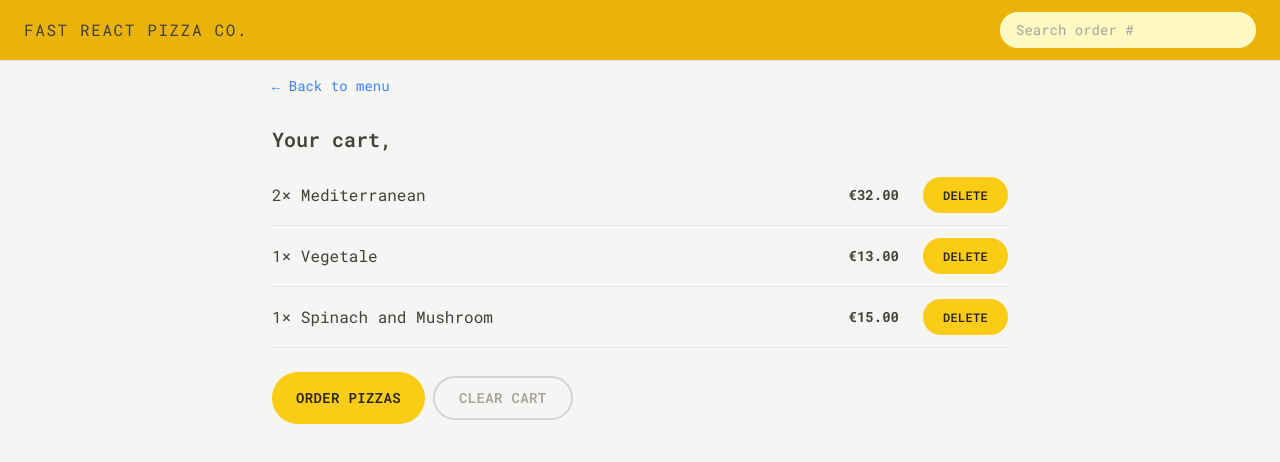
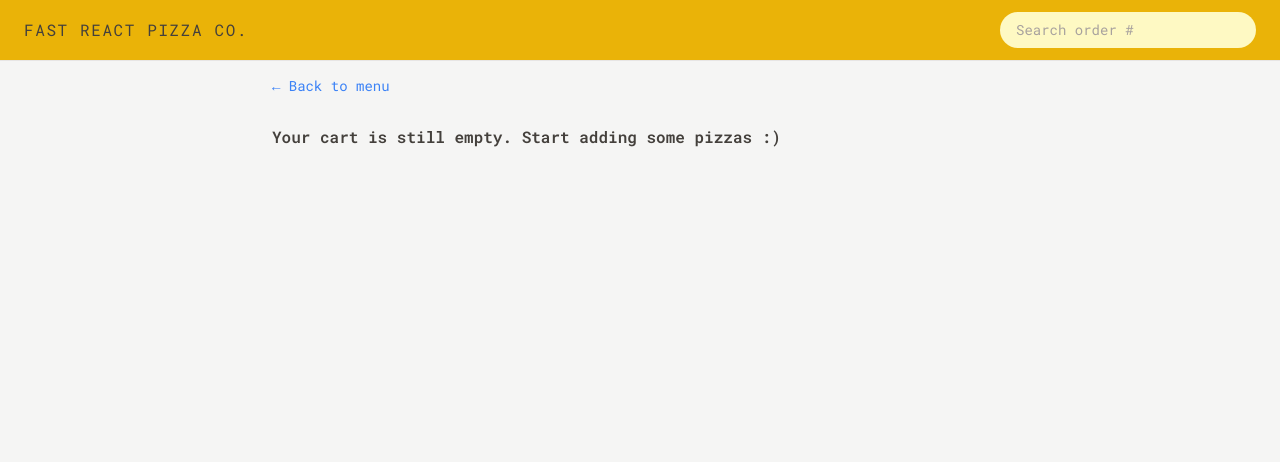
Before and after one commit to ernanni/fast-react-pizza, a React (Vite) app: page /cart in a window 1280 px wide. Shown: the top 462 px of the page. Built offline with nearby package versions, Linux system fonts and the light colour scheme.

Commit message:
updating pizzas quantities with redux

```diff
--- a/src/features/cart/Cart.jsx
+++ b/src/features/cart/Cart.jsx
@@ -1,35 +1,16 @@
-import { Link } from "react-router-dom";
 import { Button, LinkButton } from "../../ui";
 import CartItem from "./CartItem";
-import { useSelector } from "react-redux";
-
-const fakeCart = [
-  {
-    pizzaId: 12,
-    name: "Mediterranean",
-    quantity: 2,
-    unitPrice: 16,
-    totalPrice: 32,
-  },
-  {
-    pizzaId: 6,
-    name: "Vegetale",
-    quantity: 1,
-    unitPrice: 13,
-    totalPrice: 13,
-  },
-  {
-    pizzaId: 11,
-    name: "Spinach and Mushroom",
-    quantity: 1,
-    unitPrice: 15,
-    totalPrice: 15,
-  },
-];
+import { useDispatch, useSelector } from "react-redux";
+import { clearCart, getCart } from "./cartSlice";
+import { getUsername } from "../user/userSlice";
+import EmptyCart from "./EmptyCart";
 
 function Cart() {
-  const username = useSelector((state) => state.user.username);
-  const cart = fakeCart;
+  const dispatch = useDispatch();
+  const username = useSelector(getUsername);
+  const cart = useSelector(getCart);
+
+  if (!cart.length) return <EmptyCart />;
 
   return (
     <div className="px-4 py-3">
@@ -39,7 +20,7 @@
 
       <ul className="mt-3 divide-y divide-stone-200 border-b">
         {cart.map((item) => (
-          <CartItem item={item} key={item.key} />
+          <CartItem item={item} key={item.pizzaId} />
         ))}
       </ul>
 
@@ -47,7 +28,9 @@
         <Button type="primary" to="/order/new">
           Order pizzas
         </Button>
-        <Button type="secondary">Clear cart</Button>
+        <Button type="secondary" onClick={() => dispatch(clearCart())}>
+          Clear cart
+        </Button>
       </div>
     </div>
   );
--- a/src/features/cart/CartItem.jsx
+++ b/src/features/cart/CartItem.jsx
@@ -1,5 +1,7 @@
 import { Button } from "../../ui";
 import { formatCurrency } from "../../utils/helpers";
+import DeleteItem from "./DeleteItem";
+import UpdateItemQuantity from "./UpdateItemQuantity";
 
 function CartItem({ item }) {
   const { pizzaId, name, quantity, totalPrice } = item;
@@ -11,7 +13,8 @@
       </p>
       <div className="flex items-center justify-between sm:gap-6">
         <p className="text-sm font-bold">{formatCurrency(totalPrice)}</p>
-        <Button type="small">Delete</Button>
+        <UpdateItemQuantity pizzaId={pizzaId} currentQuantity={quantity} />
+        <DeleteItem pizzaId={pizzaId} />
       </div>
     </li>
   );
--- /dev/null
+++ b/src/features/cart/DeleteItem.jsx
@@ -0,0 +1,15 @@
+import { useDispatch } from "react-redux";
+import { Button } from "../../ui";
+import { deleteItem } from "./cartSlice";
+
+function DeleteItem({ pizzaId }) {
+  const dispatch = useDispatch();
+
+  return (
+    <Button onClick={() => dispatch(deleteItem(pizzaId))} type="small">
+      Delete
+    </Button>
+  );
+}
+
+export default DeleteItem;
--- a/src/features/cart/EmptyCart.jsx
+++ b/src/features/cart/EmptyCart.jsx
@@ -1,11 +1,11 @@
-import { Link } from 'react-router-dom';
+import { LinkButton } from "../../ui";
 
 function EmptyCart() {
   return (
-    <div>
-      <Link to="/menu">&larr; Back to menu</Link>
+    <div className="px-4 py-3">
+      <LinkButton to="/menu">&larr; Back to menu</LinkButton>
 
-      <p>{`Your cart is still empty. Start adding some pizzas :)`}</p>
+      <p className="mt-7 font-semibold">{`Your cart is still empty. Start adding some pizzas :)`}</p>
     </div>
   );
 }
--- /dev/null
+++ b/src/features/cart/UpdateItemQuantity.jsx
@@ -0,0 +1,27 @@
+import { useDispatch } from "react-redux";
+import { Button } from "../../ui";
+import { decreaseItemQuantity, increaseItemQuantity } from "./cartSlice";
+
+function UpdateItemQuantity({ pizzaId, currentQuantity }) {
+  const dispatch = useDispatch();
+
+  return (
+    <div className=" flex items-center gap-1 md:gap-3">
+      <Button
+        type="round"
+        onClick={() => dispatch(decreaseItemQuantity(pizzaId))}
+      >
+        -
+      </Button>
+      <span className="text-sm font-medium">{currentQuantity}</span>
+      <Button
+        type="round"
+        onClick={() => dispatch(increaseItemQuantity(pizzaId))}
+      >
+        +
+      </Button>
+    </div>
+  );
+}
+
+export default UpdateItemQuantity;
--- a/src/features/cart/cartSlice.js
+++ b/src/features/cart/cartSlice.js
@@ -27,6 +27,8 @@
       const item = state.cart.find((item) => item.pizzaId === action.payload);
       item.quantity--;
       item.totalPrice = item.quantity * item.unitPrice;
+
+      if (item.quantity === 0) cartSlice.caseReducers.deleteItem(state, action);
     },
     clearCart(state) {
       state.cart = [];
@@ -44,8 +46,13 @@
 
 export default cartSlice.reducer;
 
+export const getCart = (state) => state.cart.cart;
+
 export const getTotalCartQuantity = (state) =>
   state.cart.cart.reduce((sum, item) => sum + item.quantity, 0);
 
 export const getTotalCartPrice = (state) =>
   state.cart.cart.reduce((sum, item) => sum + item.totalPrice, 0);
+
+export const getCurrentQuantityById = (id) => (state) =>
+  state.cart.cart.find((item) => item.pizzaId === id)?.quantity ?? 0;
--- a/src/features/cart/index.js
+++ b/src/features/cart/index.js
@@ -1,6 +1,7 @@
-import Cart from './Cart';
-import CartItem from './CartItem';
-import CartOverview from './CartOverview';
-import EmptyCart from './EmptyCart';
+import Cart from "./Cart";
+import CartItem from "./CartItem";
+import CartOverview from "./CartOverview";
+import EmptyCart from "./EmptyCart";
+import UpdateItemQuantity from "./UpdateItemQuantity";
 
-export { Cart, CartItem, CartOverview, EmptyCart };
+export { Cart, CartItem, CartOverview, EmptyCart, UpdateItemQuantity };
--- a/src/features/menu/MenuItem.jsx
+++ b/src/features/menu/MenuItem.jsx
@@ -1,13 +1,18 @@
-import { useDispatch } from "react-redux";
+import { useDispatch, useSelector } from "react-redux";
 
-import { addItem } from "../cart/cartSlice";
+import { addItem, getCurrentQuantityById } from "../cart/cartSlice";
 
 import { Button } from "../../ui";
 import { formatCurrency } from "../../utils/helpers";
+import DeleteItem from "../cart/DeleteItem";
+import { UpdateItemQuantity } from "../cart";
 
 function MenuItem({ pizza }) {
+  const { id, name, unitPrice, ingredients, soldOut, imageUrl } = pizza;
+
   const dispatch = useDispatch();
-  const { id, name, unitPrice, ingredients, soldOut, imageUrl } = pizza;
+  const currentQuantity = useSelector(getCurrentQuantityById(id));
+  const isInCart = currentQuantity > 0;
 
   function handleAddToCart() {
     const newItem = {
@@ -40,7 +45,16 @@
               Sold out
             </p>
           )}
-          {!soldOut && (
+          {isInCart && (
+            <div className="flex items-center gap-3 sm:gap-8">
+              <UpdateItemQuantity
+                pizzaId={id}
+                currentQuantity={currentQuantity}
+              />
+              <DeleteItem pizzaId={id} />
+            </div>
+          )}
+          {!soldOut && !isInCart && (
             <Button onClick={handleAddToCart} type="small">
               Add to cart
             </Button>
--- a/src/features/user/userSlice.js
+++ b/src/features/user/userSlice.js
@@ -40,4 +40,6 @@
 
 export const { updateName } = userSlice.actions;
 
+export const getUsername = (state) => state.user.username;
+
 export default userSlice.reducer;
--- a/src/ui/Button.jsx
+++ b/src/ui/Button.jsx
@@ -6,6 +6,7 @@
   const styles = {
     primary: base + " px-4 py-3 md:px-6 md:py-4",
     small: base + " px-4 py-2 md:px-5 md:py-2.5 text-xs",
+    round: base + " px-2.5 py-1 md:px-3.5 md:py-2 text-sm",
     secondary:
       "inline-block text-sm rounded-full border-2 border-stone-300 font-semibold uppercase tracking-wide text-stone-400 transition-colors duration-300 hover:text-stone-800 hover:bg-stone-300 focus:outline-none focus:ring focus:ring-stone-200 focus:bg-stone-300 focus:text-stone-800 focus:ring-offset-2 disabled:cursor-not-allowed px-4 py-2.5 md:px-6 md:py-2.5",
   };
```
